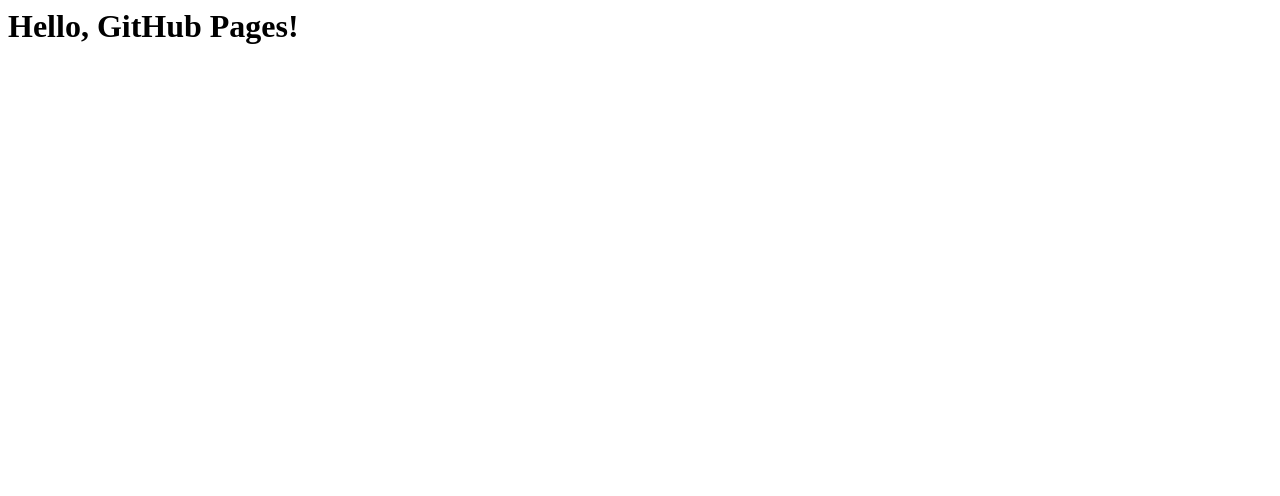
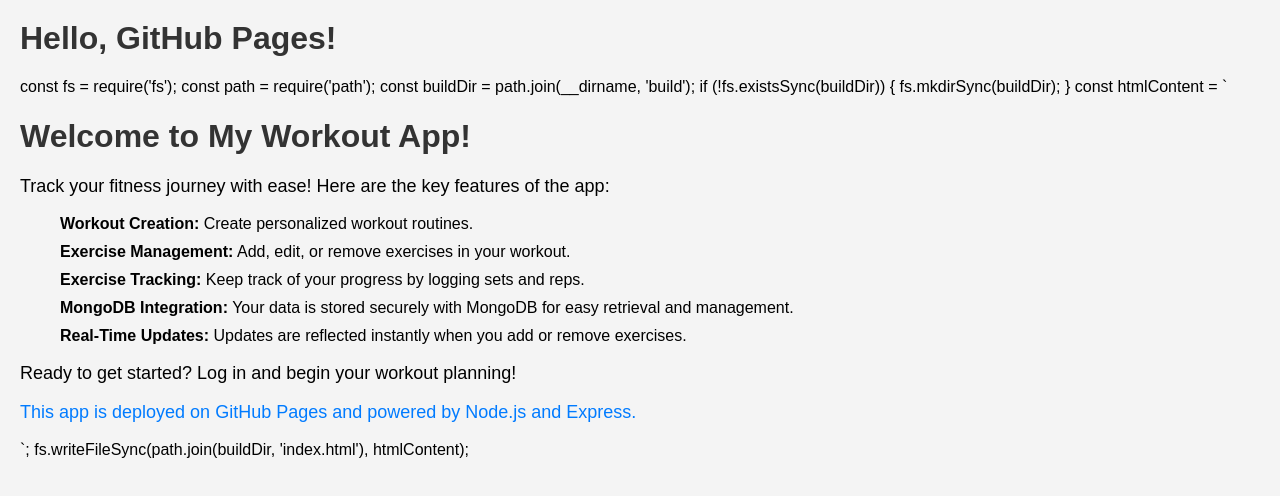
Before and after one commit to Bakhtiar-23/Doing-CI-CD-with-Workout-App, a website: page index.html in a window 1280 px wide. Drawn offline with Linux system fonts and the light colour scheme.

Commit message:
Deploy to GitHub Pages

```diff
--- a/index.html
+++ b/index.html
@@ -1 +1,59 @@
+
 <h1>Hello, GitHub Pages!</h1>
+
+const fs = require('fs'); const path = require('path'); const buildDir = path.join(__dirname,
+'build'); if (!fs.existsSync(buildDir)) { fs.mkdirSync(buildDir); } const htmlContent = `
+<html>
+  <head>
+    <title>My Workout App</title>
+    <style>
+      body {
+        font-family: Arial, sans-serif;
+        margin: 0;
+        padding: 20px;
+        background-color: #f4f4f4;
+      }
+      h1 {
+        color: #333;
+      }
+      p {
+        font-size: 18px;
+      }
+      ul {
+        list-style-type: none;
+      }
+      li {
+        margin: 10px 0;
+      }
+      .highlight {
+        color: #007bff;
+      }
+    </style>
+  </head>
+  <body>
+    <h1>Welcome to My Workout App!</h1>
+    <p>Track your fitness journey with ease! Here are the key features of the app:</p>
+    <ul>
+      <li><strong>Workout Creation:</strong> Create personalized workout routines.</li>
+      <li><strong>Exercise Management:</strong> Add, edit, or remove exercises in your workout.</li>
+      <li>
+        <strong>Exercise Tracking:</strong> Keep track of your progress by logging sets and reps.
+      </li>
+      <li>
+        <strong>MongoDB Integration:</strong> Your data is stored securely with MongoDB for easy
+        retrieval and management.
+      </li>
+      <li>
+        <strong>Real-Time Updates:</strong> Updates are reflected instantly when you add or remove
+        exercises.
+      </li>
+    </ul>
+    <p>Ready to get started? Log in and begin your workout planning!</p>
+    <footer>
+      <p class="highlight">
+        This app is deployed on GitHub Pages and powered by Node.js and Express.
+      </p>
+    </footer>
+  </body>
+</html>
+`; fs.writeFileSync(path.join(buildDir, 'index.html'), htmlContent);
```
